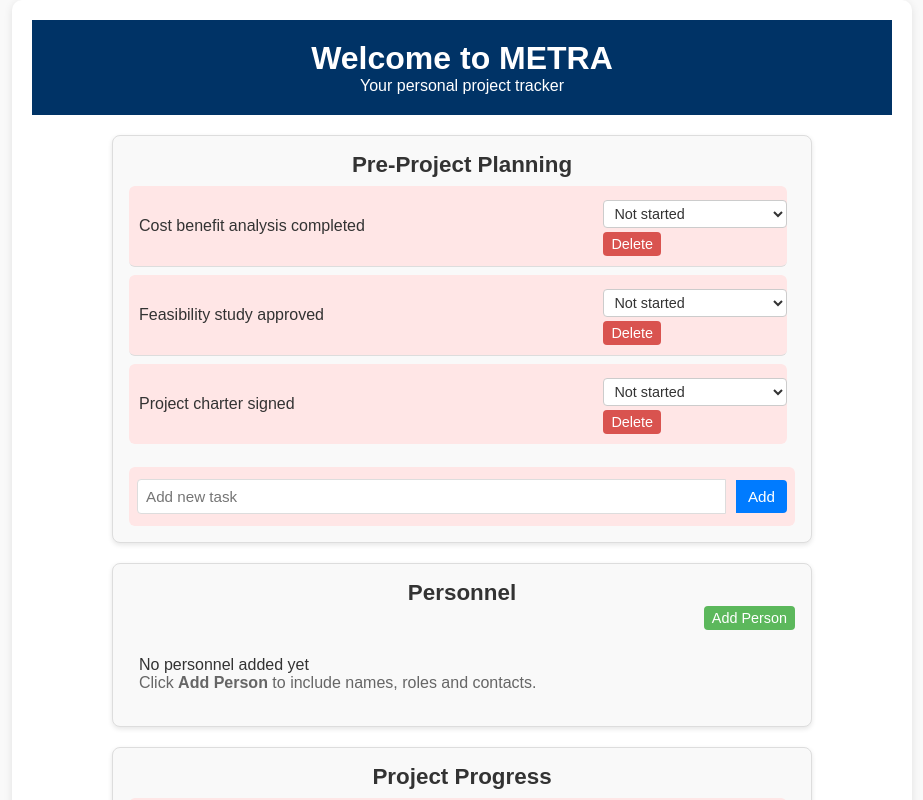
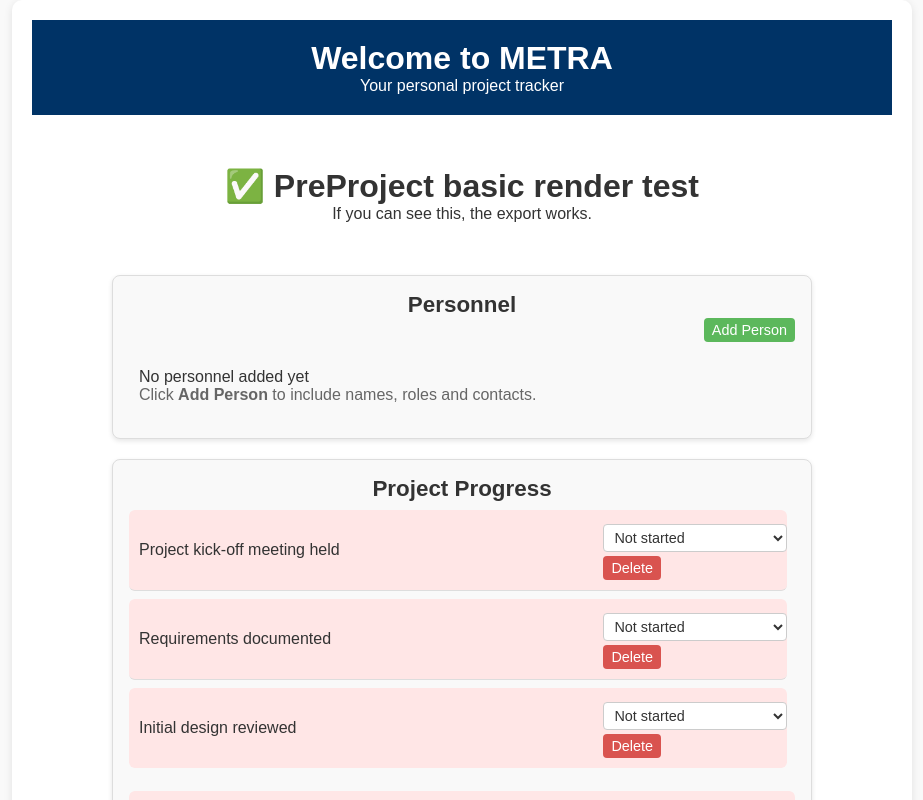
Before and after one commit to johnjkelly1945-ops/project-tracker-vite-pwa-v15, a React (Vite) app: page / in a window 1280 px wide. Shown: the top 800 px of the page, without its empty margins (178-1101 px from the left). Built offline with nearby package versions, Linux system fonts and the light colour scheme.

Commit message:
Baseline – PreProject render pipeline verified (v4.6B.13 Step 1)

```diff
--- a/src/components/PreProject.jsx
+++ b/src/components/PreProject.jsx
@@ -1,116 +1,12 @@
-import React, { useState, useEffect } from "react";
-import "../Styles/Checklist.css";
+import React from "react";
 
-console.log("✅ PreProject component loaded (Undo + scrollable)");
-
-export default function PreProject() {
-  const storageKey = "preproject-tasks";
-
-  const [tasks, setTasks] = useState(() => {
-    const saved = localStorage.getItem(storageKey);
-    return saved
-      ? JSON.parse(saved)
-      : [
-          { text: "Cost benefit analysis completed", status: "Not started" },
-          { text: "Feasibility study approved", status: "Not started" },
-          { text: "Project charter signed", status: "Not started" },
-        ];
-  });
-
-  const [newTask, setNewTask] = useState("");
-  const [recentlyDeleted, setRecentlyDeleted] = useState(null);
-
-  useEffect(() => {
-    localStorage.setItem(storageKey, JSON.stringify(tasks));
-  }, [tasks]);
-
-  // --- Add a new task ---
-  const addTask = () => {
-    if (!newTask.trim()) return;
-    setTasks([...tasks, { text: newTask, status: "Not started" }]);
-    setNewTask("");
-  };
-
-  // --- Delete with confirmation and Undo option ---
-  const deleteTask = (index) => {
-    const task = tasks[index];
-    const confirmDelete = window.confirm(
-      `Are you sure you want to delete "${task.text}"?`
-    );
-    if (!confirmDelete) return;
-
-    // Remove and store deleted task
-    const updated = tasks.filter((_, i) => i !== index);
-    setTasks(updated);
-    setRecentlyDeleted(task);
-
-    // Auto-clear undo after 10 seconds
-    setTimeout(() => setRecentlyDeleted(null), 10000);
-  };
-
-  // --- Undo delete ---
-  const undoDelete = () => {
-    if (!recentlyDeleted) return;
-    setTasks((prev) => [...prev, recentlyDeleted]);
-    setRecentlyDeleted(null);
-  };
-
-  // --- Change task status ---
-  const changeStatus = (index, newStatus) => {
-    const updated = [...tasks];
-    updated[index].status = newStatus;
-    setTasks(updated);
-  };
-
+function PreProject() {
   return (
-    <div className="checklist">
-      <h2>Pre-Project Planning</h2>
-
-      <ul>
-        {tasks.map((task, i) => (
-          <li
-            key={i}
-            className={
-              task.status === "Not started"
-                ? "status-not-started"
-                : task.status === "In progress"
-                ? "status-in-progress"
-                : "status-completed"
-            }
-          >
-            {task.text}
-            <div>
-              <select
-                value={task.status}
-                onChange={(e) => changeStatus(i, e.target.value)}
-              >
-                <option>Not started</option>
-                <option>In progress</option>
-                <option>Completed</option>
-              </select>
-              <button className="delete-btn" onClick={() => deleteTask(i)}>
-                Delete
-              </button>
-            </div>
-          </li>
-        ))}
-      </ul>
-
-      <div className="add-task">
-        <input
-          value={newTask}
-          onChange={(e) => setNewTask(e.target.value)}
-          placeholder="Add new task"
-        />
-        <button onClick={addTask}>Add</button>
-      </div>
-
-      {recentlyDeleted && (
-        <div className="undo-banner">
-          <span>Task deleted.</span>
-          <button onClick={undoDelete}>Undo</button>
-        </div>
-      )}
+    <div style={{ padding: "2rem", textAlign: "center" }}>
+      <h1>✅ PreProject basic render test</h1>
+      <p>If you can see this, the export works.</p>
     </div>
   );
 }
+
+export default PreProject;
```
